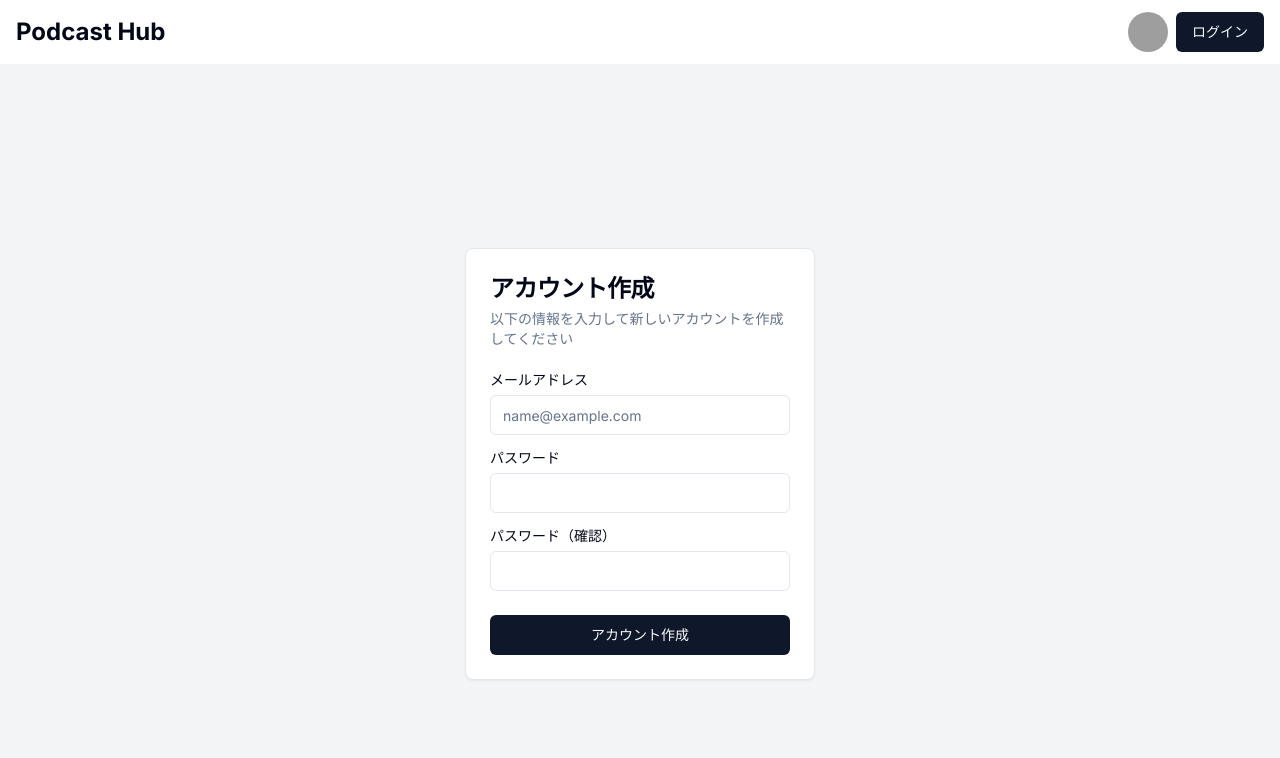
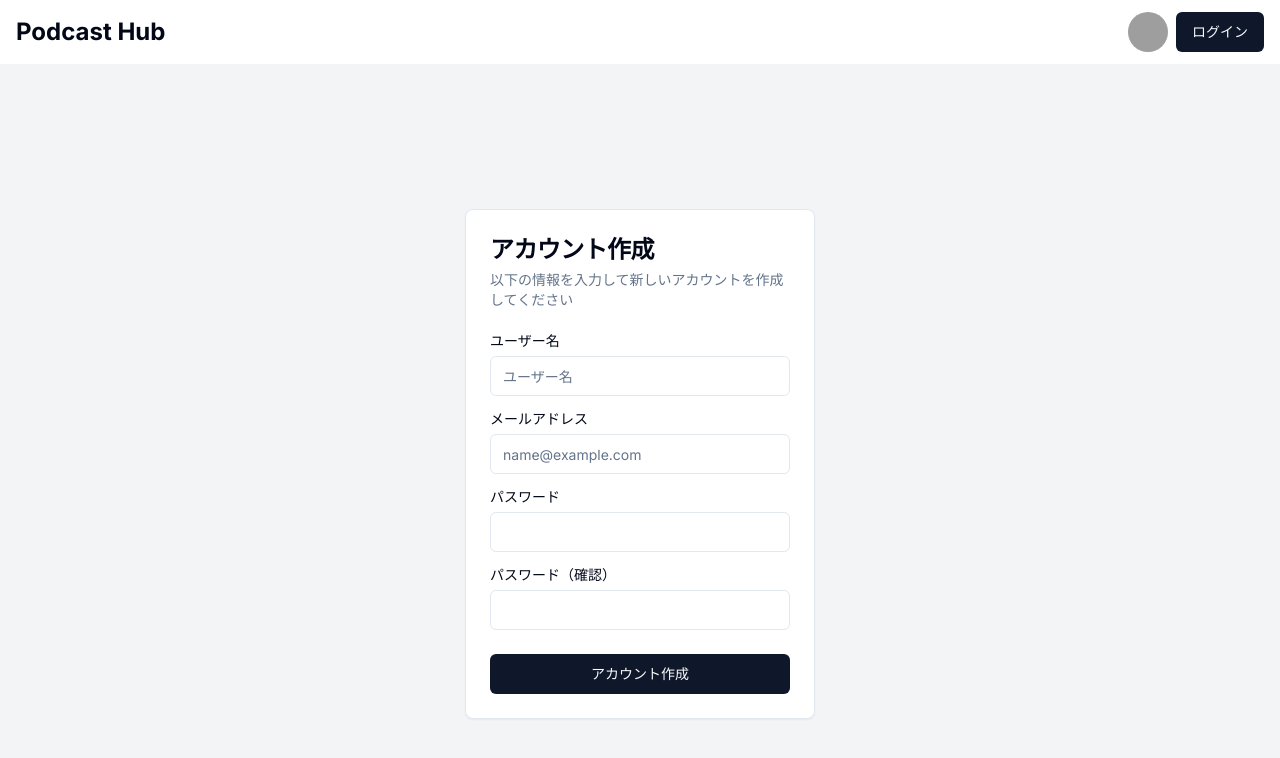
Before and after one commit to TokiyaHorikawa/podcast-hub, a Next.js app: page /signup in a window 1280 px wide. Shown: the top 758 px of the page. Built offline with nearby package versions, Linux system fonts and the light colour scheme; no server answers; grey boxes are pictures that could not be loaded.

Commit message:
feat: サインアップの際にuserレコードも登録できるようにしました

```diff
--- a/src/app/signup/_components/SignupForm.tsx
+++ b/src/app/signup/_components/SignupForm.tsx
@@ -12,28 +12,25 @@ import {
   CardFooter,
 } from "@/components/ui/card";
 import { Label } from "@/components/ui/label";
-// TODO: サインアップ用のフックを作成する必要があります
-// import useSignUp from "../_hooks/useSignUp";
+import useSignUpWithPassword from "../_hooks/useSignUpWithPassword";
 
 export default function SignupForm() {
   const [email, setEmail] = useState("");
   const [password, setPassword] = useState("");
   const [confirmPassword, setConfirmPassword] = useState("");
+  const [username, setUsername] = useState(""); // ユーザー名の状態を追加
   const [isLoading, setIsLoading] = useState(false);
-  // TODO: サインアップ用のフックを実装する
-  // const { signUp, error } = useSignUp();
+  const { signUp, error } = useSignUpWithPassword();
 
   const handleSignup = async (e: React.FormEvent<HTMLFormElement>) => {
     e.preventDefault();
     setIsLoading(true);
     if (password !== confirmPassword) {
-      // TODO: エラー処理を実装する
       console.error("パスワードが一致しません");
       setIsLoading(false);
       return;
     }
-    // TODO: サインアップ処理を実装する
-    // await signUp({ email, password });
+    await signUp({ email, password, username }); // ユーザー名を含める
     setIsLoading(false);
   };
 
@@ -48,6 +45,18 @@ export default function SignupForm() {
         </CardHeader>
         <form onSubmit={handleSignup}>
           <CardContent className="grid gap-4">
+            <div className="grid gap-2">
+              <Label htmlFor="username">ユーザー名</Label>{" "}
+              {/* ユーザー名のラベル */}
+              <Input
+                id="username"
+                type="text"
+                placeholder="ユーザー名"
+                value={username}
+                onChange={(e) => setUsername(e.target.value)}
+                required
+              />
+            </div>
             <div className="grid gap-2">
               <Label htmlFor="email">メールアドレス</Label>
               <Input
@@ -86,10 +95,9 @@ export default function SignupForm() {
             </Button>
           </CardFooter>
         </form>
-        {/* TODO: エラー表示を実装する */}
-        {/* {error && (
-        <p className="text-sm text-red-500 text-center mt-2">{error}</p>
-        )} */}
+        {error && (
+          <p className="text-sm text-red-500 text-center mt-2">{error}</p>
+        )}
       </Card>
     </div>
   );
--- /dev/null
+++ b/src/app/signup/_hooks/useSignUpWithPassword.tsx
@@ -0,0 +1,51 @@
+import { useState } from "react";
+import { useRouter } from "next/navigation";
+import supabase from "@/lib/supabase/supabase";
+import { PrismaClient } from "@prisma/client";
+
+const prisma: PrismaClient = new PrismaClient();
+
+type SignUpParams = {
+  email: string;
+  password: string;
+  username: string;
+};
+
+export default function useSignUpWithPassword() {
+  const router = useRouter();
+  const [error, setError] = useState<string | null>(null);
+
+  const signUp = async ({ email, password, username }: SignUpParams) => {
+    setError(null);
+
+    try {
+      const { data, error } = await supabase.auth.signUp({
+        email,
+        password,
+      });
+
+      if (error) throw error;
+
+      // ユーザーのUIDを取得
+      const userId = data.user?.id;
+
+      if (userId) {
+        // usersテーブルにユーザー名を保存
+        try {
+          await prisma.user.create({
+            data: { uid: userId, name: username, email },
+          });
+        } catch (prismaError) {
+          throw prismaError;
+        }
+      }
+
+      // ユーザー登録が成功したらログインページにリダイレクト
+      router.push("/login");
+    } catch (error) {
+      setError("ユーザー登録に失敗しました。");
+    }
+  };
+
+  return { signUp, error };
+}
```
